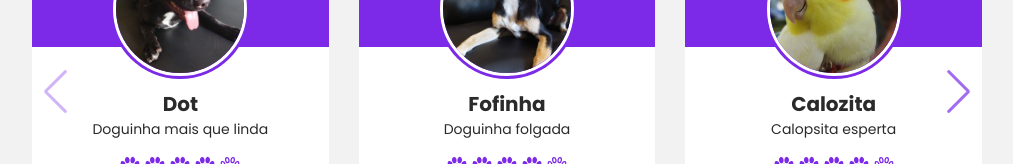
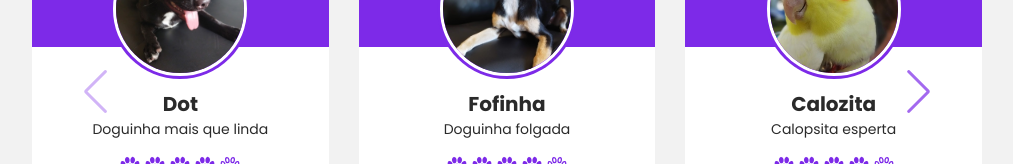
Before and after one commit to BrendaCosta/tutoriais, a plain HTML site: page Card-Slider/index.html in a window 1280 px wide. Shown: the part 308-472 px from the top of the page, without its empty margins (133-1146 px from the left). Drawn offline with nearby package versions, Linux system fonts and the light colour scheme.

Commit message:
arrumando setas dos slider

```diff
--- a/Card-Slider/index.html
+++ b/Card-Slider/index.html
@@ -15,7 +15,8 @@
     <title>Card Slider</title>
 </head>
 <body>
-
+    <div class="swiper-button-next"></div>
+    <div class="swiper-button-prev"></div>
             <div class="swiper mySwiper container">
                 <!-- swiper-wrapper content -->
                 <div class="swiper-wrapper content">
@@ -48,6 +49,7 @@
                         </div>
                     </div>  <!-- swiper-slide -->
                       <!-- swiper-slide -->
+
                       <div class="swiper-slide card">
                         <div class="card-content">
                                 <div class="imagem">
@@ -188,8 +190,7 @@
                             </div>
                         </div>  <!-- swiper-slide -->
                 </div> <!-- swiper-wrapper content -->
-                <div class="swiper-button-next"></div>
-                <div class="swiper-button-prev"></div>
+
                 <div class="swiper-pagination"></div>
             </div>
 
--- a/Card-Slider/style.css
+++ b/Card-Slider/style.css
@@ -13,6 +13,12 @@ body{
 }
 .swiper{
     width: 950px;
+}
+.swiper-button-next{
+    right: 215px!important;
+}
+.swiper-button-prev{
+    left: 215px!important;
 }
 .card .imagem{
     height: 140px;
```
